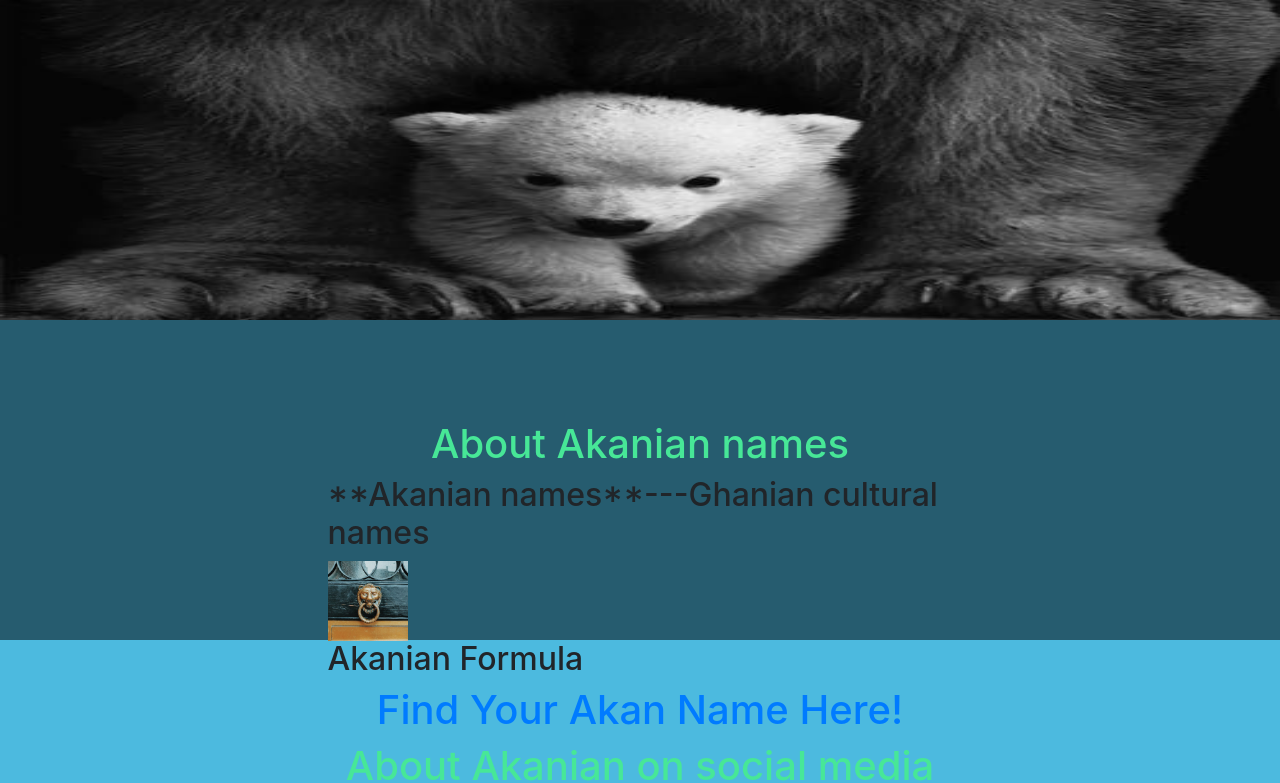
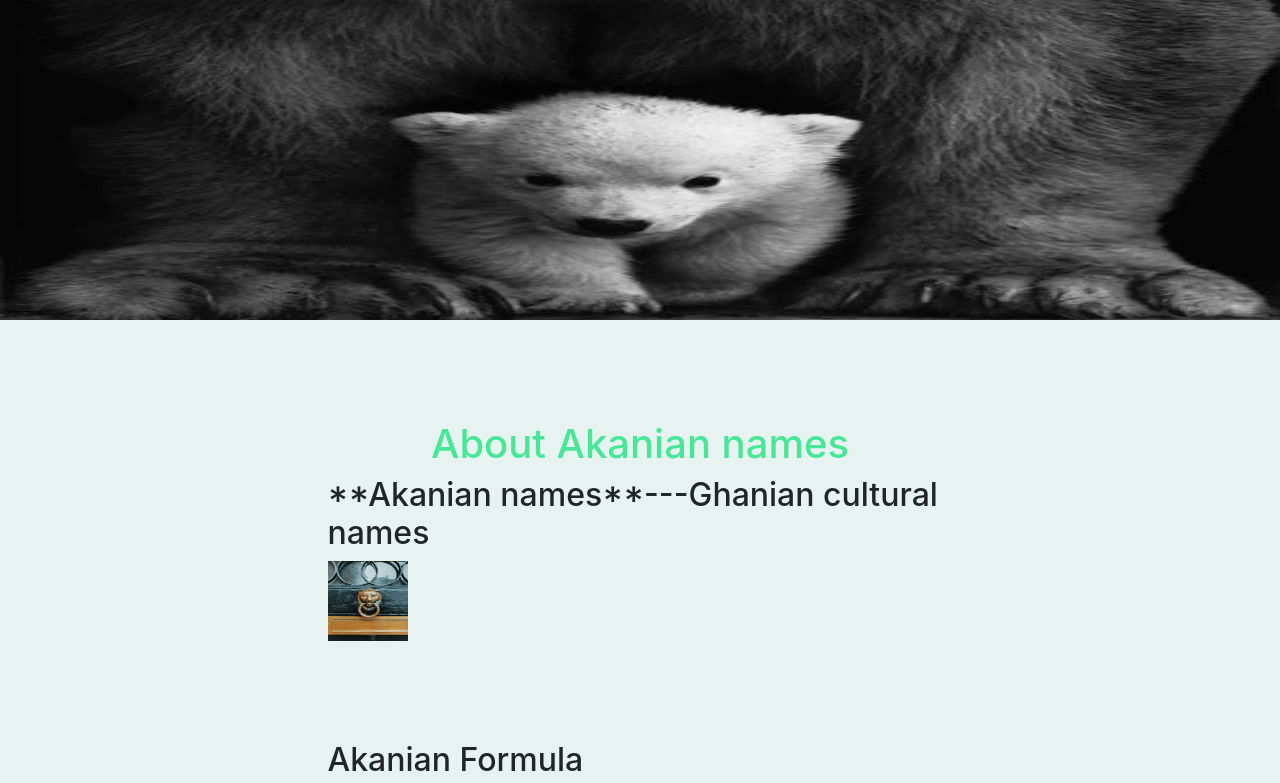
Before and after one commit to elijahk59/yourAkanianName, a plain HTML site: page index.html in a window 1280 px wide. Shown: the top 783 px of the page. Drawn offline with nearby package versions, Linux system fonts and the light colour scheme.

Commit message:
edited css for images

```diff
--- a/css/style.css
+++ b/css/style.css
@@ -37,19 +37,13 @@
 }
 
 .about-akanian {
-  background: url("images/akanian.JPEG") rgba(0, 0, 0, 0.5);
-  background-size: cover;
-  width: 100%;
-  height: 40vh;
-  background-attachment: fixed;
-  background-position: center;
-  background-repeat: no-repeat;
-  background-blend-mode: multiply;
+
 }
 .welcome {
+  position: relative;
   width: 80px;
   height: 80px;
-  object-fit: cover;
+
 
 }
 .bear-cub {
@@ -61,3 +55,14 @@
   background-repeat: no-repeat;
   background-blend-mode: multiply;
 }
+@media screen and (min-width: 480px) and (max-width: 767px) {
+  body {
+      background-color: black;
+      color: white;
+  }
+}
+@media screen and (min-width: 768px) {
+body {
+  background-color: rgb(231, 243, 240);
+}
+}
--- a/css/styles.css
+++ b/css/styles.css
@@ -23,3 +23,14 @@
 section {
   padding: 100px 0;
 }
+@media screen and (min-width: 480px) and (max-width: 767px) {
+  body {
+      background-color: black;
+      color: white;
+  }
+}
+@media screen and (min-width: 768px) {
+body {
+  background-color: rgb(231, 243, 240);
+}
+}
```
